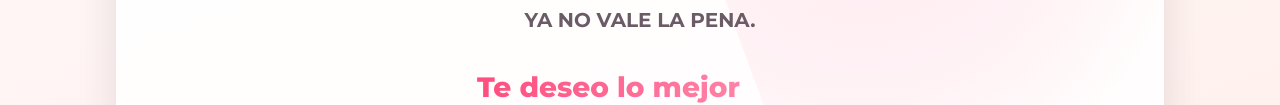
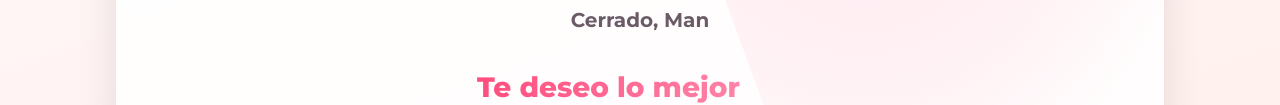
Before and after one commit to britezjose623-collab/Florii, a plain HTML site: page index.html in a window 1280 px wide. Shown: the part 377-482 px from the top of the page. Drawn offline with nearby package versions, Linux system fonts and the light colour scheme.

Commit message:
Update index.html

```diff
--- a/index.html
+++ b/index.html
@@ -175,7 +175,7 @@
     </h1>
 
     <p class="lead">
-      YA NO VALE LA PENA.
+      Cerrado, Man
     </p>
 
     <div class="big-love"> Te deseo lo mejor <span class="heart">❤️</span></div>
```
